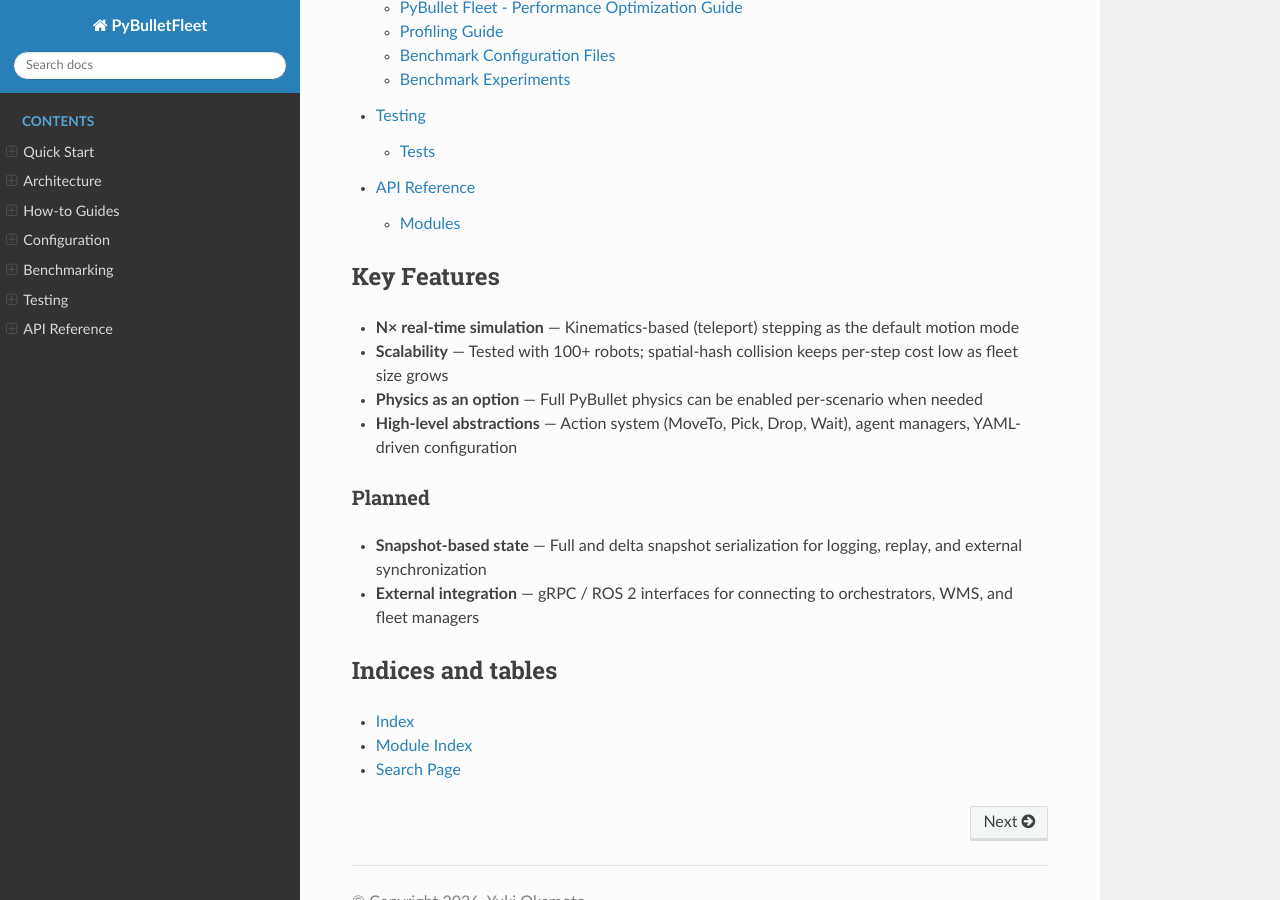
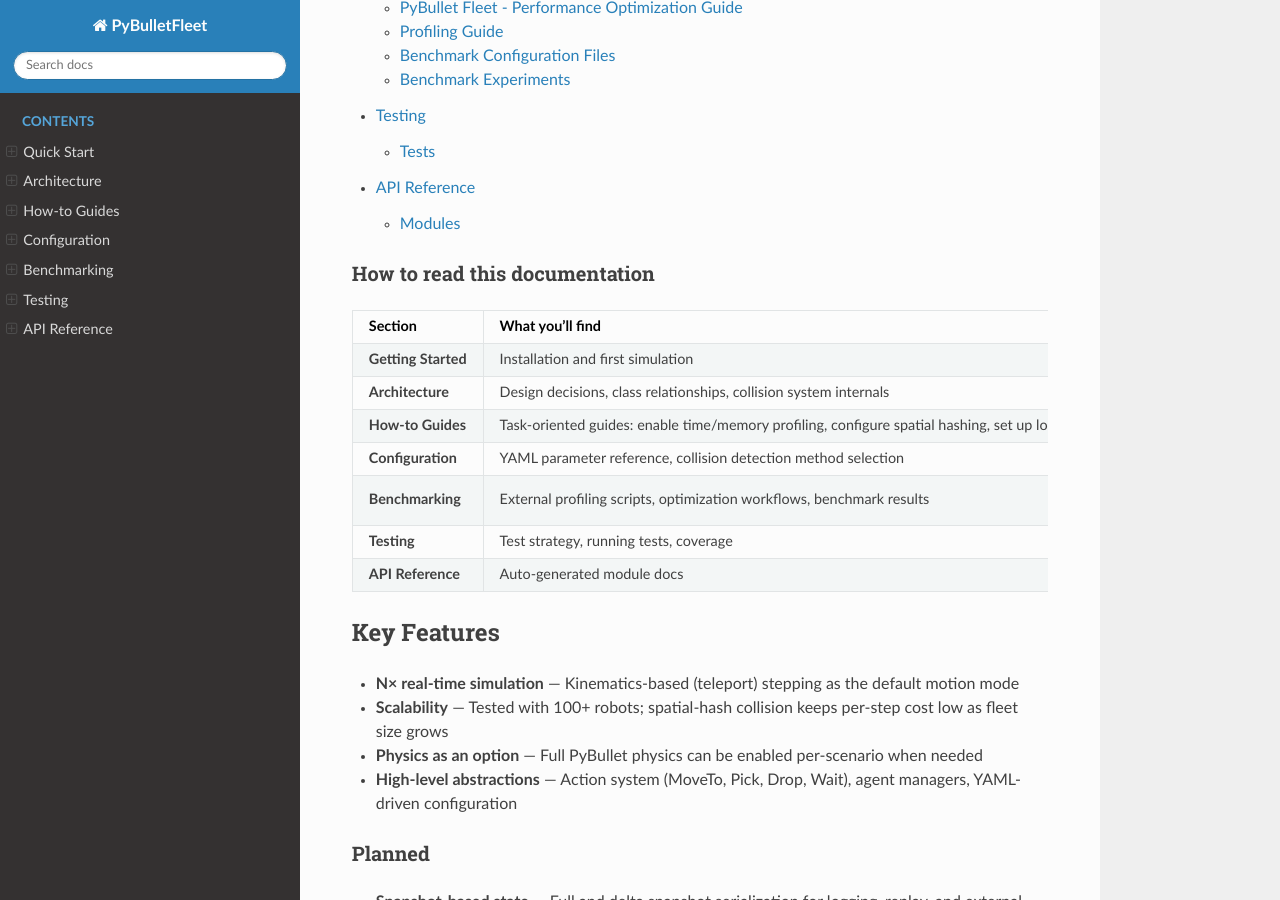
Before and after one commit to yuokamoto/PyBulletFleet, a Sphinx documentation site: the page built from docs/index.md, in a window 1280 px wide and 900 px high, scrolled down 1627 px. Built offline with Sphinx 7.4.7 and the Read the Docs theme 3.1.0, drawn with Linux system fonts in a browser that asks for light colours.

Commit message:
docs: add section guide table to top page for navigation

````diff
--- a/docs/index.md
+++ b/docs/index.md
@@ -51,6 +51,18 @@
 api/index
 ```
 
+### How to read this documentation
+
+| Section | What you'll find | When to read |
+|---------|-----------------|--------------|
+| **Getting Started** | Installation and first simulation | First visit |
+| **Architecture** | Design decisions, class relationships, collision system internals | Understanding *why* things work the way they do |
+| **How-to Guides** | Task-oriented guides: enable time/memory profiling, configure spatial hashing, set up logging | You want to *do* something specific |
+| **Configuration** | YAML parameter reference, collision detection method selection | Looking up a specific setting |
+| **Benchmarking** | External profiling scripts, optimization workflows, benchmark results | Deep performance analysis with `benchmark/profiling/` tools |
+| **Testing** | Test strategy, running tests, coverage | Contributing or debugging |
+| **API Reference** | Auto-generated module docs | Looking up a specific class or method |
+
 ## Key Features
 
 - **N× real-time simulation** — Kinematics-based (teleport) stepping as the default motion mode
````
